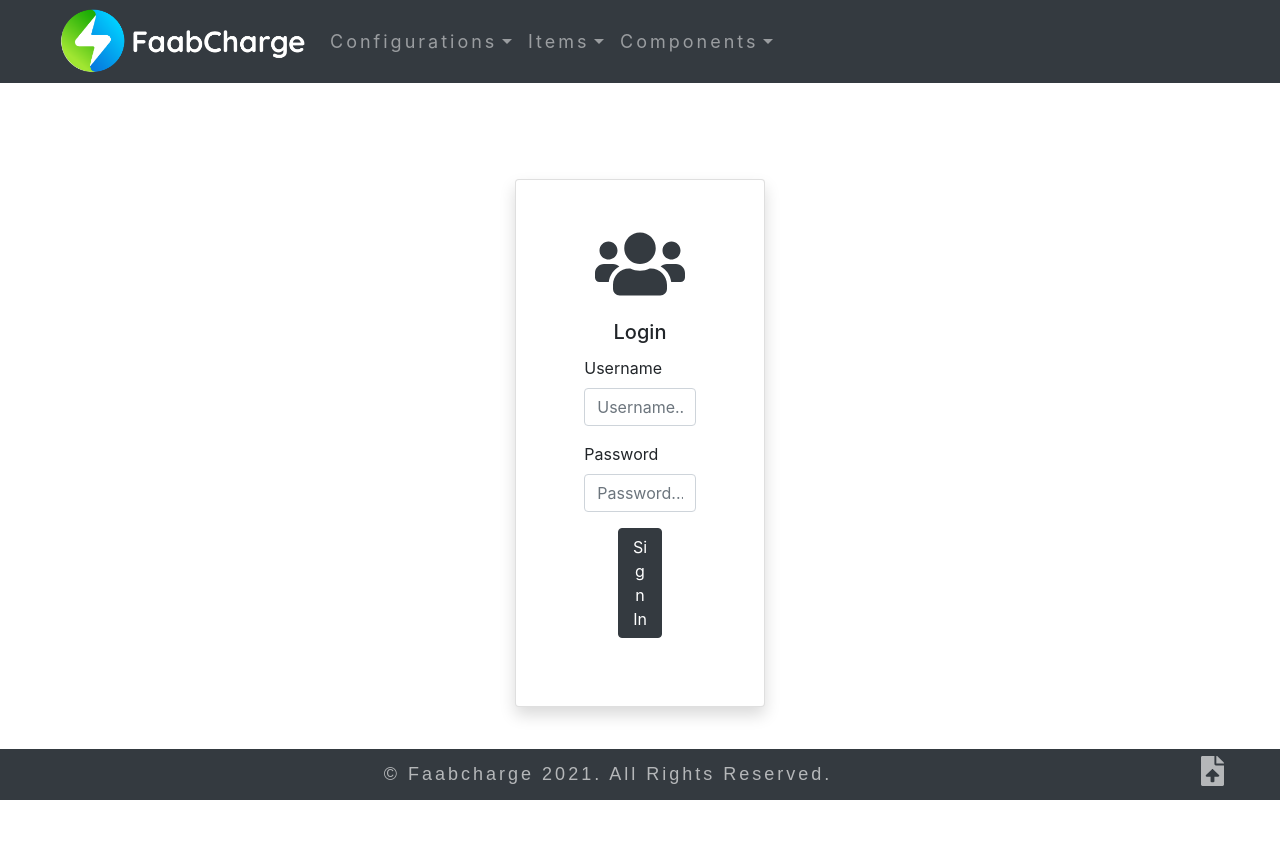
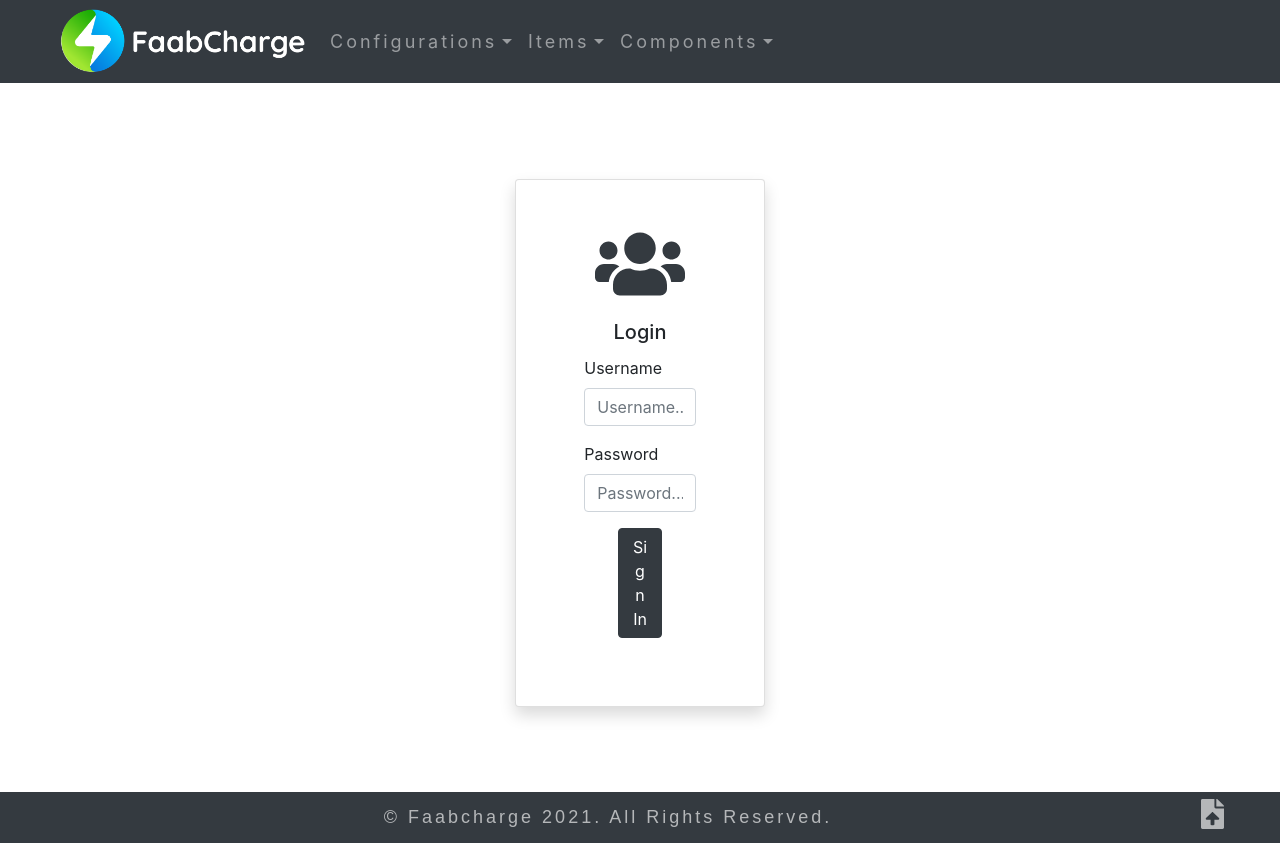
Before and after one commit to filiprag/FaabCharge-ConfigTool-GUI, a React (Create React App) app: page /Login in a window 1280 px wide. Before the commit the page ends 803 px from the top, so only its background shows below. Built offline with nearby package versions, Linux system fonts and the light colour scheme.

Commit message:
fixade footer bugg vid lång sida

```diff
--- a/src/App.css
+++ b/src/App.css
@@ -1,5 +1,7 @@
 .App {
   text-align: center;
+  position: relative;
+  min-height: 100vh;
 }
 
 .App-logo {
@@ -41,3 +43,8 @@
   border: '5px solid green';
   border-radius: 20%;
 }
+
+.body{
+
+  padding-bottom: 2.5rem;
+}
--- a/src/App.js
+++ b/src/App.js
@@ -38,7 +38,8 @@ function App() {
     <div className="App ">
       <Router>
         <Navbar />
-        <div className="p-5">
+        <div className="body">
+          <div className="p-5 ">
             <Switch>
               <ProtectedRoute exact path="/CreateConfiguration">
                 <CreateConfiguration element="Configuration" />
@@ -90,6 +91,7 @@ function App() {
               </Route>
             </Switch>
           </div>
+        </div>
         <Footer />
       </Router>
     </div>
--- a/src/components/pages/Items/UpdateItem.js
+++ b/src/components/pages/Items/UpdateItem.js
@@ -69,7 +69,7 @@ const UpdateItem = (props) => {
       ) : (
         <Row>
           <Col>
-            <Card className="p-5 shadow">
+            <Card className="p-5 shadow mb-5">
               <h5>Update {element}</h5>
               <hr />
 
--- a/src/components/shared/footer.css
+++ b/src/components/shared/footer.css
@@ -1,6 +1,8 @@
 .footer {
     position: absolute;
+    clear: both;
     bottom: 0;
+
     width: 100%;
     white-space: nowrap;
     line-height: 50px; /* Vertically center the text there */
```
Lines whose indentation alone changed are shown as unchanged.
